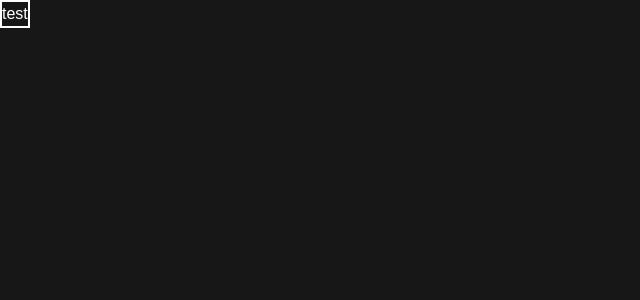
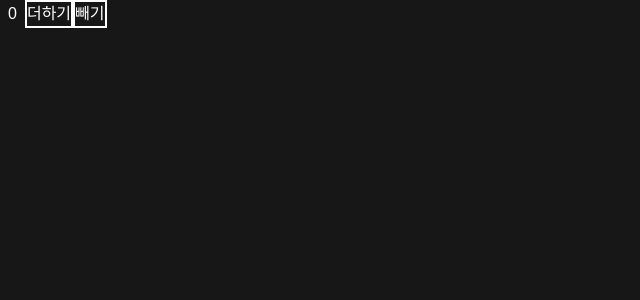
Before and after one commit to wnalsals123/GameStore_TypeScript, a React (Create React App) app in the folder gamestore/: page / in a window 1280 px wide. Shown: the top 300 px of the page, without its empty margins (0-640 px from the left). Built offline with nearby package versions, Linux system fonts and the light colour scheme.

Commit message:
리덕스 동작 및 기본 설정 완료

```diff
--- a/gamestore/src/home/App.tsx
+++ b/gamestore/src/home/App.tsx
@@ -1,7 +1,15 @@
+import { useAppDispatch, useAppSelector } from "../redux/hooks";
+import { increment, decrement } from '../redux/cartSlice';
+
 function App() {
+  const count  = useAppSelector(state => state.cart.value)
+  const dispatch = useAppDispatch()
+
   return (
-    <div className="border-2 border-white w-fit">
-      <span className="text-white">test</span>
+    <div className="text-white w-fit">
+      <span className="px-2">{count}</span>
+      <button className="border-2 border-white" onClick={()=>{ dispatch(increment())}}>더하기</button>
+      <button className="border-2 border-white" onClick={()=>{ dispatch(decrement())}}>빼기</button>
     </div>
   );
 }
--- a/gamestore/src/index.tsx
+++ b/gamestore/src/index.tsx
@@ -3,14 +3,18 @@ import ReactDOM from 'react-dom/client';
 import './index.css';
 import App from './home/App';
 import reportWebVitals from './test/reportWebVitals';
+import { store } from './redux/store';
+import { Provider } from 'react-redux';
 
 const root = ReactDOM.createRoot(
   document.getElementById('root') as HTMLElement
 );
 root.render(
-  <React.StrictMode>
-    <App />
-  </React.StrictMode>
+  <Provider store={store}>
+    <React.StrictMode>
+      <App />
+    </React.StrictMode>
+  </Provider>
 );
 
 // If you want to start measuring performance in your app, pass a function
--- a/gamestore/src/redux/counterSlice.ts
+++ b/gamestore/src/redux/cartSlice.ts
@@ -2,17 +2,17 @@ import { createSlice } from '@reduxjs/toolkit'
 import type { RootState } from './store'
 
 // Define a type for the slice state
-interface CounterState {
+interface cartState {
   value: number
 }
 
 // Define the initial state using that type
-const initialState: CounterState = {
+const initialState: cartState = {
   value: 0
 }
 
 export const counterSlice = createSlice({
-  name: 'counter',
+  name: 'cart',
   // `createSlice` will infer the state type from the `initialState` argument
   initialState,
   reducers: {
@@ -28,6 +28,6 @@ export const counterSlice = createSlice({
 export const { increment, decrement } = counterSlice.actions
 
 // Other code such as selectors can use the imported `RootState` type
-export const selectCount = (state: RootState) => state.counter.value
+export const selectCount = (state: RootState) => state.cart.value
 
 export default counterSlice.reducer
--- a/gamestore/src/redux/store.ts
+++ b/gamestore/src/redux/store.ts
@@ -1,7 +1,10 @@
 import { configureStore } from '@reduxjs/toolkit'
+import cartSlice from './cartSlice'
 
-const store = configureStore({
-  reducer: {}
+export const store = configureStore({
+  reducer: {
+    cart: cartSlice
+  }
 })
 
 // Infer the `RootState` and `AppDispatch` types from the store itself
```
